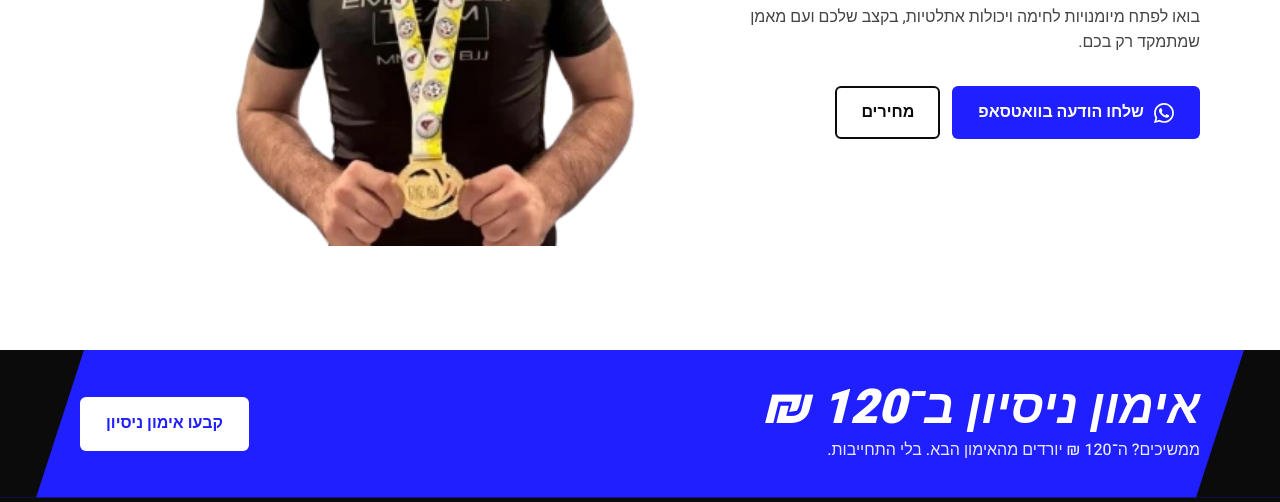
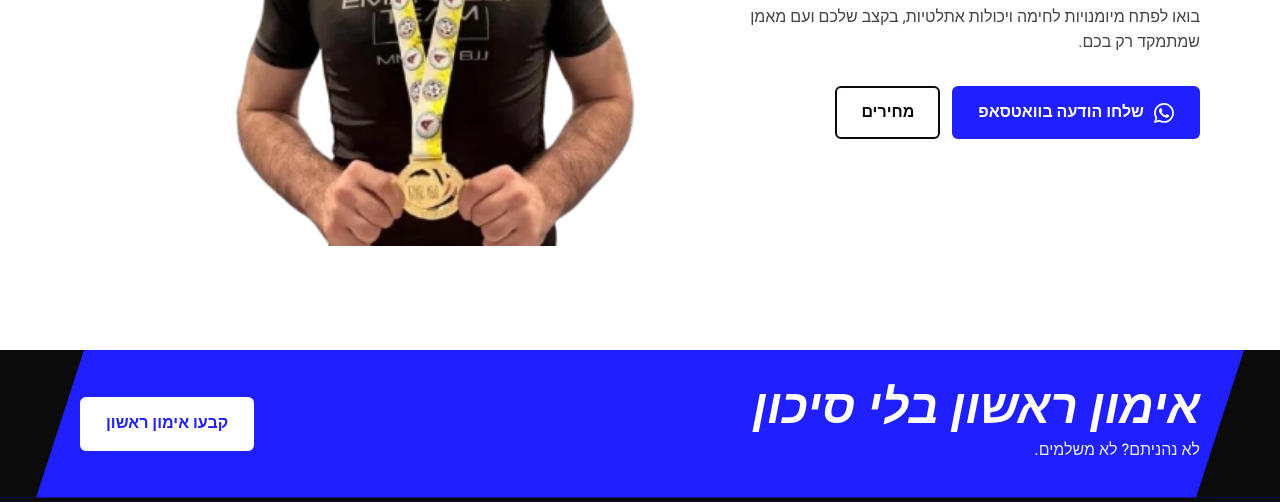
Before and after one commit to YarinCo6/yarinco-bjj, a plain HTML site: page index.html in a window 1280 px wide. Shown: the part 450-952 px from the top of the page. Drawn offline with Linux system fonts and the light colour scheme.

Commit message:
Replace trial discount with risk-free first session
Co-Authored-By: Claude Opus 5.5 <noreply@anthropic.com>

```diff
--- a/index.html
+++ b/index.html
@@ -273,10 +273,10 @@
   <div class="offer-inner">
     <div class="wrap">
       <div>
-        <h2>אימון ניסיון ב־120 ₪</h2>
-        <p>ממשיכים? ה־120 ₪ יורדים מהאימון הבא. בלי התחייבות.</p>
+        <h2>אימון ראשון בלי סיכון</h2>
+        <p>לא נהניתם? לא משלמים.</p>
       </div>
-      <a class="btn wa-link" href="#">קבעו אימון ניסיון</a>
+      <a class="btn wa-link" href="#">קבעו אימון ראשון</a>
     </div>
   </div>
 </div>
@@ -376,9 +376,9 @@
     </div>
     <div class="prices">
       <div class="price">
-        <h3>אימון ניסיון</h3>
-        <div class="amt">120 ₪</div>
-        <span class="per">חד פעמי, מתקזז אם ממשיכים</span>
+        <h3>אימון ראשון</h3>
+        <div class="amt">250 ₪</div>
+        <span class="per">לא נהניתם? לא משלמים.</span>
         <ul>
           <li>היכרות ובדיקת רמה</li>
           <li>בניית תוכנית אישית</li>
```
